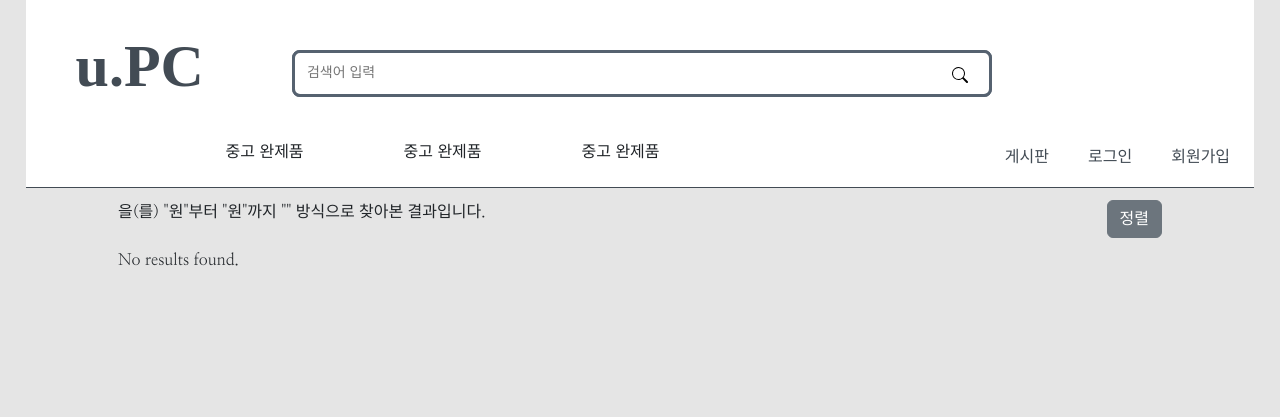
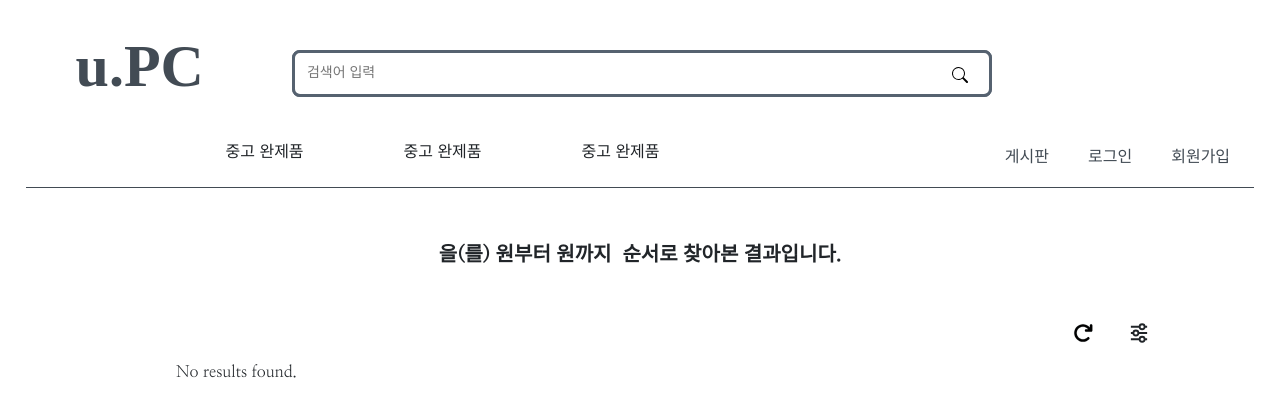
Before and after one commit to 2024-SoftwareProject/BE, a Django app: page /search/report/ in a window 1280 px wide. Shown: the top 417 px of the page. Run offline with Django 5.2, Linux system fonts and the light colour scheme; data that the repository does not hold is empty; some libraries are stand-ins or nearby versions; some web fonts are replaced.

Commit message:
업데이트 버튼

```diff
--- a/uPC_project/products_app/templates/products/search_result.html
+++ b/uPC_project/products_app/templates/products/search_result.html
@@ -3,6 +3,8 @@
 {% block content %}
 <!DOCTYPE html>
 <html lang="en">
+
+
 <head>
     <meta charset="UTF-8">
     <meta name="viewport" content="width=device-width, initial-scale=1.0">
@@ -12,7 +14,6 @@
         body {
             margin: 0;
             padding: 0;
-            background-color: #e5e5e5;
         }
 
         .middle {
@@ -93,18 +94,52 @@
         margin-left: 10px;
         vertical-align: middle;
         }
+
     </style>
 </head>
 
 <body>
+    <div class="container px-5" style="display: flex; justify-content: center;">
+        <div style="display: flex; margin-top: 40px; margin-bottom: 30px; font-size: 20px; font-weight: bold; ">
+            <p>
+            <span id="queryValueDisplay"></span>을(를)&nbsp;<span id="minValueDisplay"></span>부터&nbsp;<span id="maxValueDisplay"></span>까지&nbsp;<span id="sortValueDisplay"></span>&nbsp;순서로 찾아본 결과입니다.
+            </p>
+        </div>
+    </div>
 
-        <div class="container px-5" style="display: flex; justify-content: space-between;">
-            <div style="display: flex; margin-bottom: 10px;">
-                <span id="queryValueDisplay"></span> 을(를) "<span id="minValueDisplay"></span>"부터 "<span id="maxValueDisplay"></span>"까지 "<span id="sortValueDisplay"></span>" 방식으로 찾아본 결과입니다.
+
+
+        <div class="container px-5" style="display: flex; justify-content: end">
+            <button type="button" class="btn" data-bs-toggle="modal" data-bs-target="#updateModal" style="display: flex; margin-bottom: 10px;">
+                <svg xmlns="http://www.w3.org/2000/svg" viewBox="0 0 512 512" style="display:block;height:20px;width:20px;stroke:currentColor;stroke-width:3;overflow:visible" aria-hidden="true" role="presentation" focusable="false"><!--!Font Awesome Free 6.5.1 by @fontawesome - https://fontawesome.com License - https://fontawesome.com/license/free Copyright 2024 Fonticons, Inc.--><path d="M386.3 160H336c-17.7 0-32 14.3-32 32s14.3 32 32 32H464c17.7 0 32-14.3 32-32V64c0-17.7-14.3-32-32-32s-32 14.3-32 32v51.2L414.4 97.6c-87.5-87.5-229.3-87.5-316.8 0s-87.5 229.3 0 316.8s229.3 87.5 316.8 0c12.5-12.5 12.5-32.8 0-45.3s-32.8-12.5-45.3 0c-62.5 62.5-163.8 62.5-226.3 0s-62.5-163.8 0-226.3s163.8-62.5 226.3 0L386.3 160z"/></svg>
+            </button>
+
+            <!-- Modal -->
+            <div class="modal fade" id="updateModal" tabindex="-1" aria-labelledby="exampleModalLabel" aria-hidden="true">
+                <div class="modal-dialog modal-dialog-centered" style="margin-top: 100px;">
+
+                    <div class="modal-content">
+                        <div class="modal-header">
+                            <h5 class="modal-title" id="updateModalLabel">업데이트</h5>
+                            <button type="button" class="btn-close" data-bs-dismiss="modal" aria-label="Close"></button>
+                        </div>
+                        <div class="modal-body">
+                            <div class="container px-5">
+                                <p>10초 정도 걸립니다. 업데이트하시겠습니까?</p>
+                            </div>
+                            <br>
+                        </div>
+                        <div class="modal-footer">
+                            <button type="button" class="btn" name="action" value="no-btn" data-bs-dismiss="modal">아니오</button>
+                            <button type="button" class="btn btn-primary" name="action" value="yes-btn" data-bs-dismiss="modal" onclick="update();">예</button>
+                        </div>
+                    </div>
+
+                </div>
             </div>
 
-            <button type="button" class="btn btn-secondary" data-bs-toggle="modal" data-bs-target="#exampleModal" style="display: flex; margin-bottom: 10px;">
-                정렬
+            <button type="button" class="btn" data-bs-toggle="modal" data-bs-target="#exampleModal" style="display: flex; margin-bottom: 10px;">
+                <svg xmlns="http://www.w3.org/2000/svg" viewBox="0 0 32 32" style="display:block;fill:none;height:20px;width:20px;stroke:currentColor;stroke-width:3;overflow:visible" aria-hidden="true" role="presentation" focusable="false"><path fill="none" d="M7 16H3m26 0H15M29 6h-4m-8 0H3m26 20h-4M7 16a4 4 0 1 0 8 0 4 4 0 0 0-8 0zM17 6a4 4 0 1 0 8 0 4 4 0 0 0-8 0zm0 20a4 4 0 1 0 8 0 4 4 0 0 0-8 0zm0 0H3"></path></svg>
             </button>
             <!-- Modal -->
             <div class="modal fade" id="exampleModal" tabindex="-1" aria-labelledby="exampleModalLabel" aria-hidden="true">
@@ -130,7 +165,7 @@
                                         </div>
                                     </div>
                                 </div>
-                                <p id="error" style="color: red; display: none;">정확한 범위를 지정해 주세요!</p>
+                                <p id="error" style="color: red; display: none; margin: 10px; margin-top: 18px; margin-left: 80px;">정확한 범위를 지정해 주세요!</p>
                             </div>
 
                             <div class="container px-5 mx-auto mt-20">
@@ -195,41 +230,28 @@
             </div>
         </div>
 
-        <div class="container px-5 mx-auto mt-20" style="display: grid; grid-template-columns: repeat(4, 1fr); gap: 20px; ">
+        <div class="container px-5 mx-auto mt-20" style="display: grid; grid-template-columns: repeat(4, 1fr); gap: 20px; width: 80%;">
             {% for product in page_obj %}
-                <div class="d-flex flex-column">
+                <div class="d-flex flex-column" >
                     <img src="{{ product.Pd_IMG }}" style="width: 100%; height: auto; border-radius: 10px;" alt="Product Image">
                     <p style="margin-top: 10px;">{{ product.Pd_Name }}</p>
                     <p style="font-weight: bold;"> {{ product.Pd_Price }}원</p>
+                    <!-- wishlist 추가사항 -->
                     {% csrf_token %}
                     {{ form.as_p }}
-
                     {% if user.is_authenticated %}
                         <div class="d-flex justify-content-between">
-                            <!-- 데이터 마켓 정보 -->
                             <div>출처: <a style="text-decoration-line: none;" href="{{ product.Pd_URL }}">{{ product.Pd_Market }}</a></div>
-
-                            <!-- 위시리스트 -->
-                            <button onclick="ProductWishlist('{{ product.Pd_IndexNumber }}')" style="border: none; background-color: transparent; width:16px; height:16px; display:inline-flex; padding:0; margin-right: 12px;">
-                                {% if product.is_in_wishlist %}
-                                    <i id="heart-{{ product.Pd_IndexNumber }}" class="bi-heart-fill" style="font-size:16px; color:red; cursor: pointer;"></i>
-                                {% else %}
-                                    <i id="heart-{{ product.Pd_IndexNumber }}" class="bi-heart" style="font-size:16px; color:red; cursor: pointer;"></i>
-                                {% endif %}
-
-                                <span id="count-{{product.Pd_IndexNumber}}" style="color:gray; margin-left:4px;"> {{product.Pd_Count}} </span>
+                            <!-- Button trigger modal -->
+                            <button onclick="add(this.getAttribute('data-product-id'))" data-product-id="{{ product.Pd_IndexNumber }}" style="border: none; background-color: transparent; width:16px; height: 16px; display: inline-block; padding: 0;">
+                                <i id="heart-{{ product.Pd_IndexNumber }}" class="bi-heart" style="font-size:16px; color: red; cursor: pointer;"></i>
                             </button>
                         </div>
 
                     {% else %}
-                        <button onclick="PromptLogin('{{ product.Pd_IndexNumber }}')" style="border: none; background-color: transparent; width:16px; height:16px; display:inline-flex; padding:0; margin-right:12px ;">
-                            <i id="heart-{{ product.Pd_IndexNumber }}" class="bi-heart" style="font-size:16px; color:red; cursor:pointer;"></i>
-                            <span style="color:gray; margin-left:4px;">{{ product.Pd_Count }}</span>
-                        </button>
-                            <!-- <p>Please <a href="{% url 'accounts_app:login' %}">login</a> to add to your wishlist.</p> -->
+                        <p>Please <a href="{% url 'accounts_app:login' %}">login</a> to add to your wishlist.</p>
                     {% endif %}
                 </div>
-
             {% empty %}
                 <p>No results found.</p>
             {% endfor %}
@@ -372,35 +394,20 @@
         var regex = new RegExp('[\\?&]' + name + '=([^&#]*)');
         var results = regex.exec(location.search);
         return results === null ? '' : decodeURIComponent(results[1].replace(/\+/g, ' '));
-        }
+    }
 
-        function PromptLogin(){
-            const userconfirmed = confirm("로그인이 필요한 기능입니다. 로그인 페이지로 이동하시겠습니까?");
-            if(userconfirmed){
-                window.location.href = '/accounts/login/';
-            }
-        }
-
-        function ProductWishlist(Pd_IndexNumber) {
+        function add(Pd_IndexNumber) {
             $.ajax({
-                url: "/accounts/product_wishlist/" + Pd_IndexNumber,
+                url: "/accounts/add_to_wishlist/" + Pd_IndexNumber,
                 dataType: "json",
-
                 success: function(response) {
                     var alreadyWishlist = response.already_wishlist;
-                    var countElement = $('#count-' + Pd_IndexNumber);
-                    var currentCount = parseInt(countElement.text()) || 0;
-
-                    // 하트 아이콘의 클래스, Pd_Count 변경
+                    // 하트 아이콘의 클래스를 변경
                     if (alreadyWishlist) {
                         $('#heart-' + Pd_IndexNumber).attr('class','bi-heart-fill');
-                        currentCount += 1;
                     } else {
                         $('#heart-' + Pd_IndexNumber).attr('class','bi-heart');
-                        currentCount = Math.max(0, currentCount - 1);
                     }
-
-                    countElement.text(currentCount);
 
                     // 메시지 출력
                     alert(response.message);
@@ -439,6 +446,14 @@
 
         inputLeft.addEventListener("input", setLeftValue);
         inputRight.addEventListener("input", setRightValue);
+
+        function update() {
+        var query = get_url_parameter('query'); // 수정: 함수명이 정확해야 합니다.
+        var updateUrl = '/search?query=' + query; // 수정: 변수명이 정확해야 합니다.
+        window.location.href = updateUrl;
+        }
+
+
 </script>
 </body>
 </html>
```
